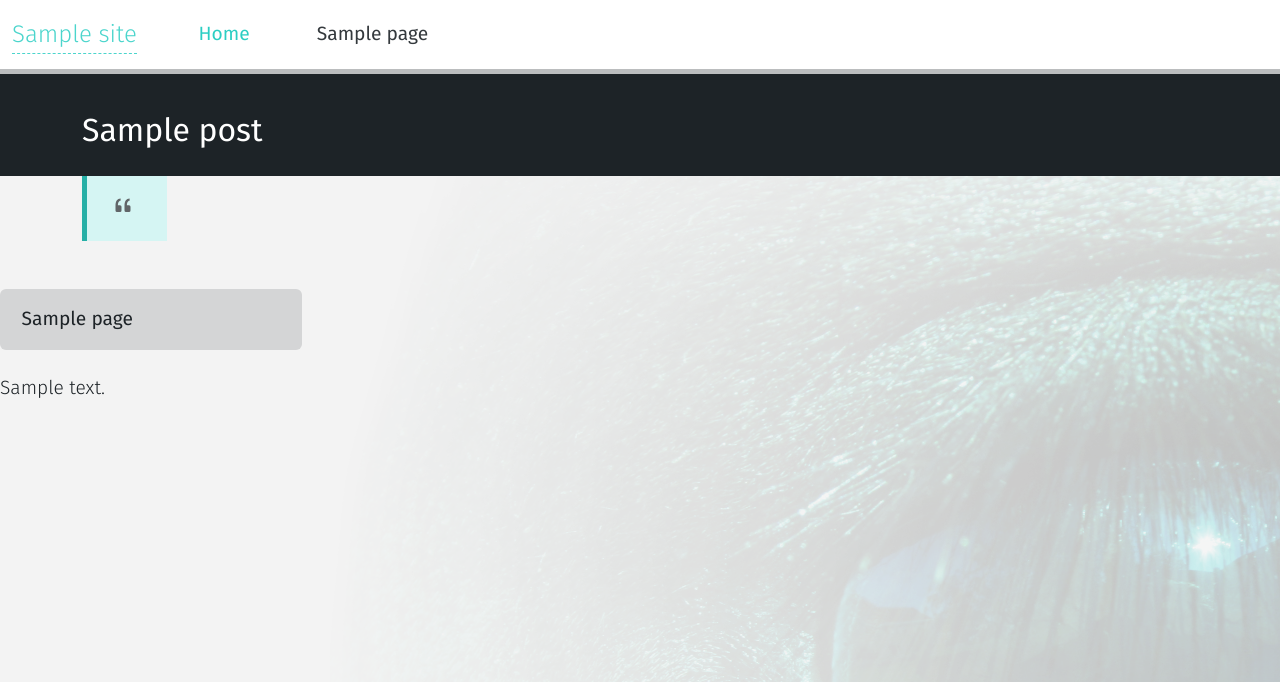
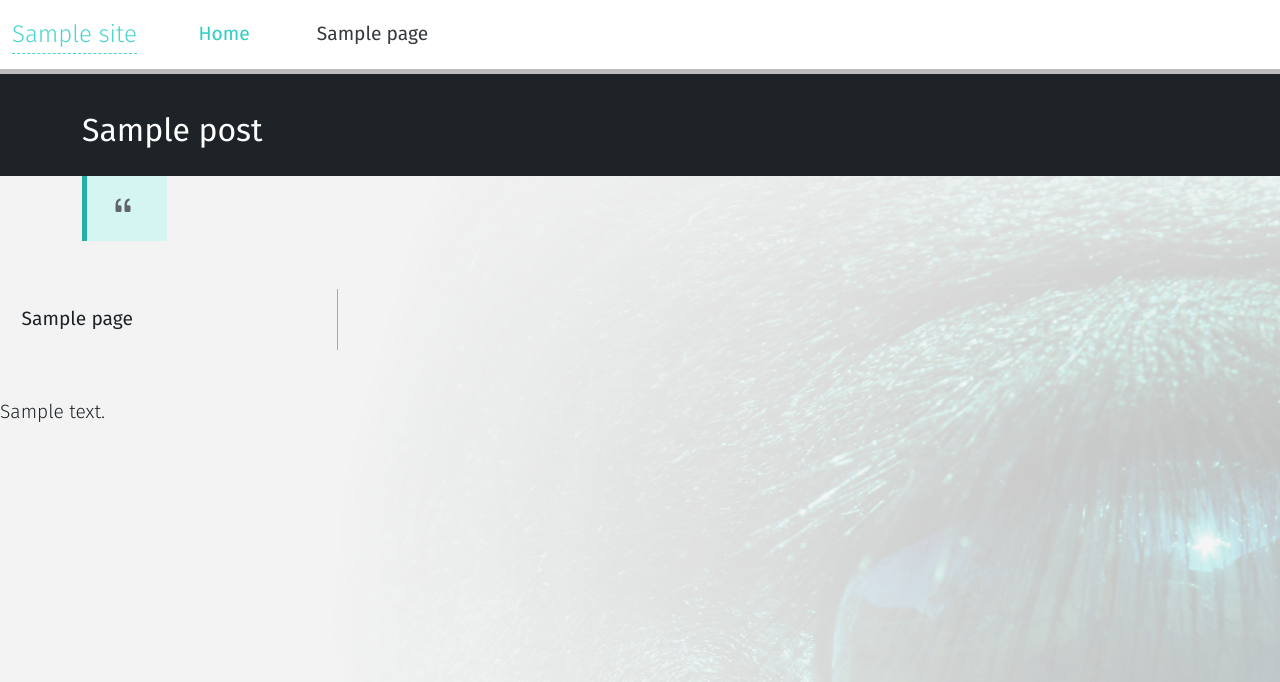
Before and after one commit to codeit-ninja/nijlandpaardencoaching, a WordPress theme: template web/app/themes/understrap-child/page-templates/left-sidebarpage.php in a window 1280 px wide. Shown: the top 682 px of the page. Run offline with PHP 8.4 and a stand-in for WordPress, Linux system fonts and the light colour scheme; the site name, menu and one post (Sample post) are stand-ins, and other content is empty; some libraries are stand-ins or nearby versions; some web fonts are replaced.

Commit message:
Edit sidenav color scheme

```diff
--- a/web/app/themes/understrap-child/global-templates/extra-content.php
+++ b/web/app/themes/understrap-child/global-templates/extra-content.php
@@ -1,6 +1,6 @@
 <?php if( get_field('content_block') ) : ?>
 
-    <div class="content-block bg-primary text-white py-5 mt-3">
+    <div class="content-block bg-primary text-white py-5">
         <div class="<?php echo esc_attr( get_theme_mod( 'understrap_container_type' ) ); ?>">
             <?php the_field('content_block'); ?>
         </div>
--- a/web/app/themes/understrap-child/page-templates/coaches.php
+++ b/web/app/themes/understrap-child/page-templates/coaches.php
@@ -20,7 +20,7 @@
 
 	<div class="<?php echo esc_attr( $container ); ?>" id="content">
 
-		<div class="row gap-4">
+		<div class="row gap-5">
 
 			<?php get_template_part( 'sidebar-templates/sidebar', 'left' ); ?>
 
--- a/web/app/themes/understrap-child/page-templates/home.php
+++ b/web/app/themes/understrap-child/page-templates/home.php
@@ -22,7 +22,7 @@
 
 			<div class="col-md-8 content-area" id="primary">
 
-				<main class="site-main test" id="main" role="main">
+				<main class="site-main border-start px-5" id="main" role="main">
 
 					<?php
 					while ( have_posts() ) {
--- a/web/app/themes/understrap-child/page-templates/left-sidebarpage.php
+++ b/web/app/themes/understrap-child/page-templates/left-sidebarpage.php
@@ -18,7 +18,7 @@
 
 	<div class="<?php echo esc_attr( $container ); ?>" id="content">
 
-		<div class="row gap-4">
+		<div class="row gap-5">
 
 			<?php get_template_part( 'sidebar-templates/sidebar', 'left' ); ?>
 
--- a/web/app/themes/understrap-child/src/sass/theme/_lists.scss
+++ b/web/app/themes/understrap-child/src/sass/theme/_lists.scss
@@ -53,11 +53,12 @@
 
 ul:not(.navbar-nav, .dropdown, .dropdown-menu, .menu, .npc-list, .nav) {
     list-style: none;
+    padding-left: 0;
 
     li {
         position: relative;
         display: flex;
-        padding-left: 1rem;
+        padding-left: 3rem;
 
         &::before,
         &::after {
@@ -67,7 +68,7 @@
             -webkit-font-smoothing: antialiased;
             font: var(--fa-font-regular);
             font-size: 1rem;
-            left: -1rem;
+            left: 1rem;
             top: 5px;
             // transform: rotate(45deg);
         }
@@ -78,7 +79,7 @@
         // }
 
         &::after {
-            content: "\f6f0";
+            content: "\f068";
         }
     }
 }
--- a/web/app/themes/understrap-child/src/sass/theme/_sidebar.scss
+++ b/web/app/themes/understrap-child/src/sass/theme/_sidebar.scss
@@ -1,5 +1,15 @@
 #left-sidebar {
-    // ss
+    position: relative;
+
+    &::after {
+        position: absolute;
+        content: " ";
+        height: 100%;
+        width: 1px;
+        border-right: 1px solid $gray-300;
+        top: 0;
+        right: -1.5rem;
+    }
 }
 
 #sidebar-nav {
@@ -16,7 +26,7 @@
     }
 
     .page_item {
-        background-color: tint-color($dark, 81%);
+        background-color: $body-bg;
         border-radius: $border-radius;
     }
 
```
Also changed, not shown: web/app/themes/understrap-child/css/child-theme.css, web/app/themes/understrap-child/css/child-theme.min.css, 2 other files.
